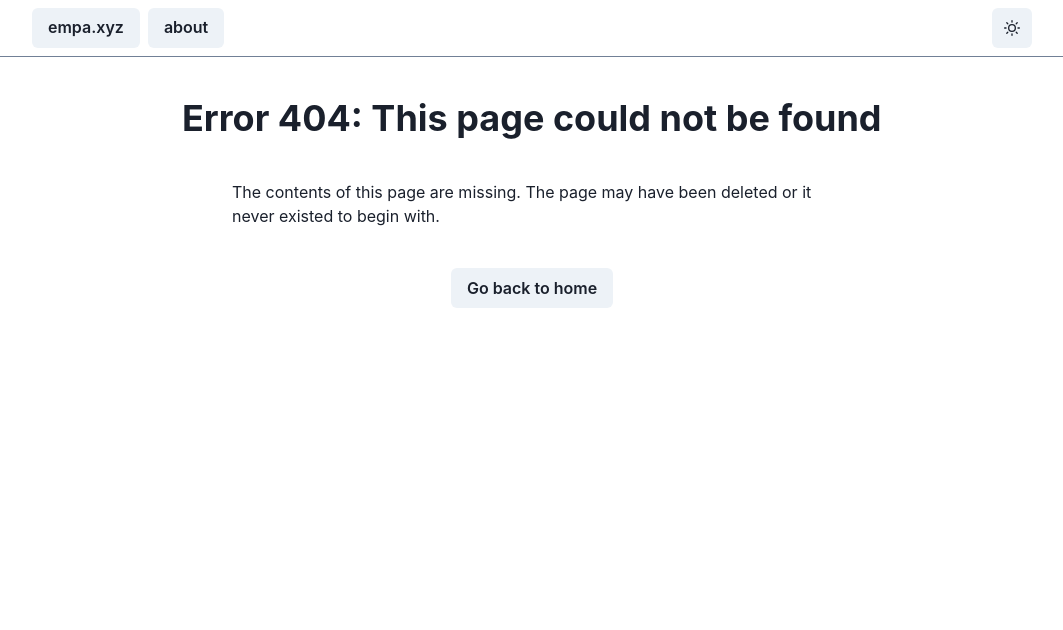
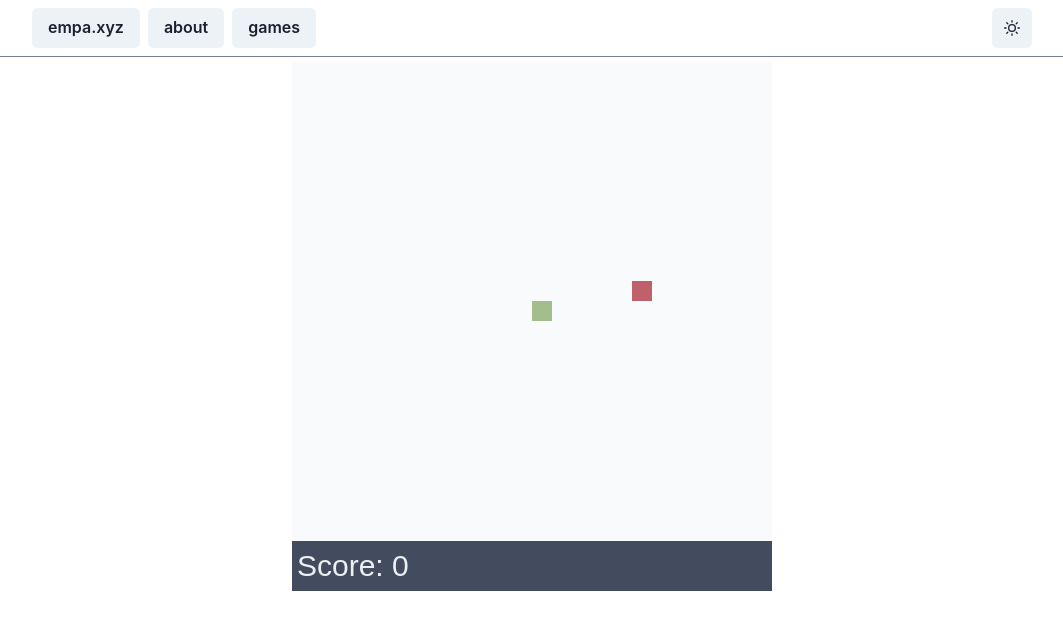
Before and after one commit to Quaqqer/empa, a Next.js app: page /games/snake in a window 1280 px wide. Before the commit this address had no page. Shown: the top 630 px of the page, without its empty margins (108-1171 px from the left). Built offline with nearby package versions, Linux system fonts and the light colour scheme.

Commit message:
Use popover for snake

```diff
--- a/src/components/NavigationBar.tsx
+++ b/src/components/NavigationBar.tsx
@@ -4,6 +4,10 @@ import {
   Flex,
   HStack,
   IconButton,
+  Popover,
+  PopoverContent,
+  PopoverTrigger,
+  Stack,
   useColorMode,
   useColorModeValue,
 } from "@chakra-ui/react";
@@ -43,7 +47,21 @@ export default function NavigationBar(): JSX.Element {
               <Button>{link[0]}</Button>
             </NLink>
           ))}
-          ;
+
+          <Popover trigger="hover">
+            {/* @ts-ignore: Error with react 18 :-(, seems to work though */}
+            <PopoverTrigger>
+              <Button>games</Button>
+            </PopoverTrigger>
+
+            <PopoverContent border={0} boxShadow="xl" maxWidth="200px">
+              <Stack>
+                <NLink href="/games/snake" passHref>
+                  <Button>snake</Button>
+                </NLink>
+              </Stack>
+            </PopoverContent>
+          </Popover>
         </HStack>
         <IconButton
           aria-label="Toggle between light and dark mode"
--- a/src/pages/snake.tsx
+++ b/src/pages/games/snake.tsx
@@ -1,8 +1,8 @@
 import { useColorMode } from "@chakra-ui/react";
 import { useEffect, useRef, useState } from "react";
 
-import { Game } from "../games/snake";
-import { darkTheme, lightTheme } from "../games/snake/colors";
+import { Game } from "../../games/snake";
+import { darkTheme, lightTheme } from "../../games/snake/colors";
 
 export default function Snake(): JSX.Element {
   const canvasRef = useRef<HTMLCanvasElement>(null);
```
